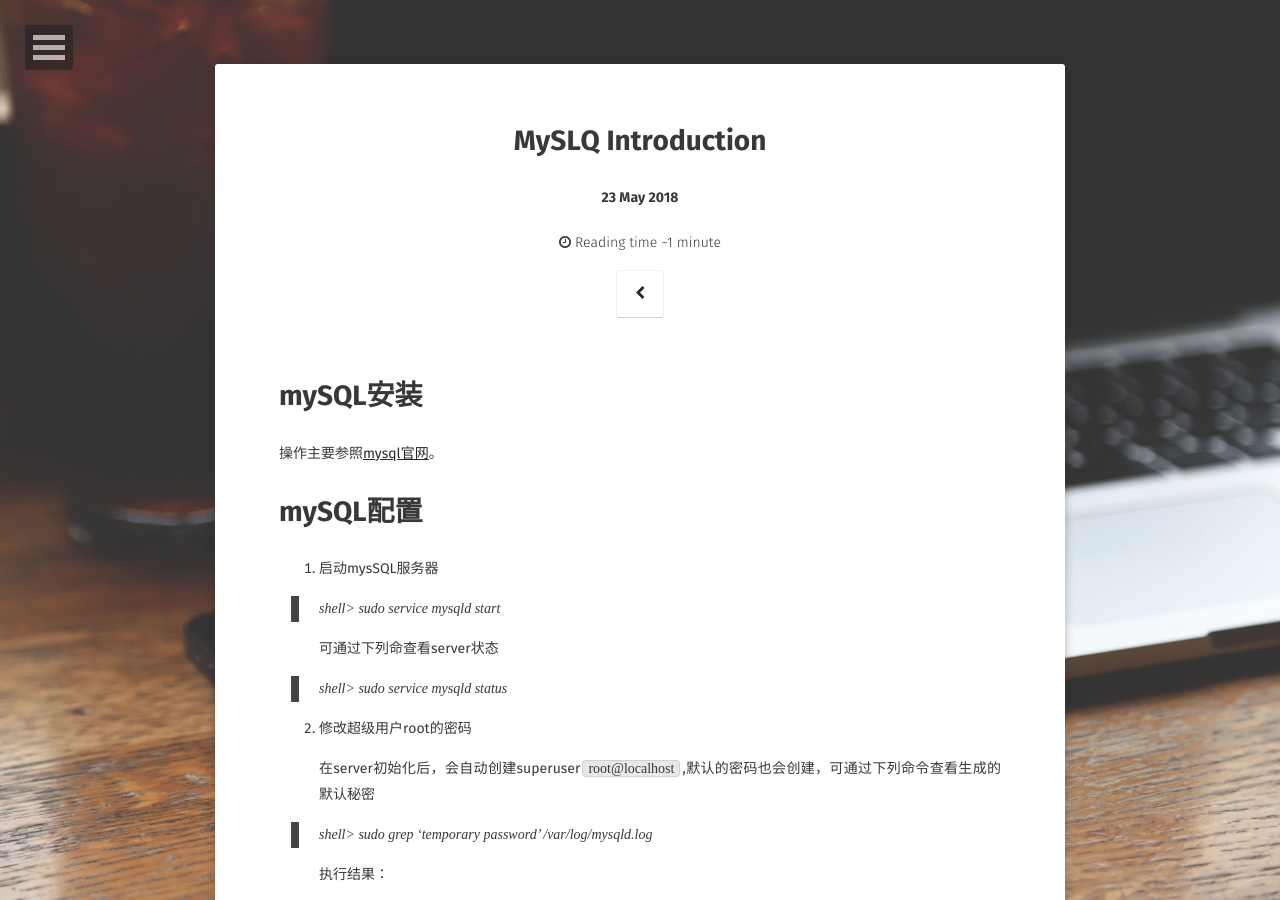
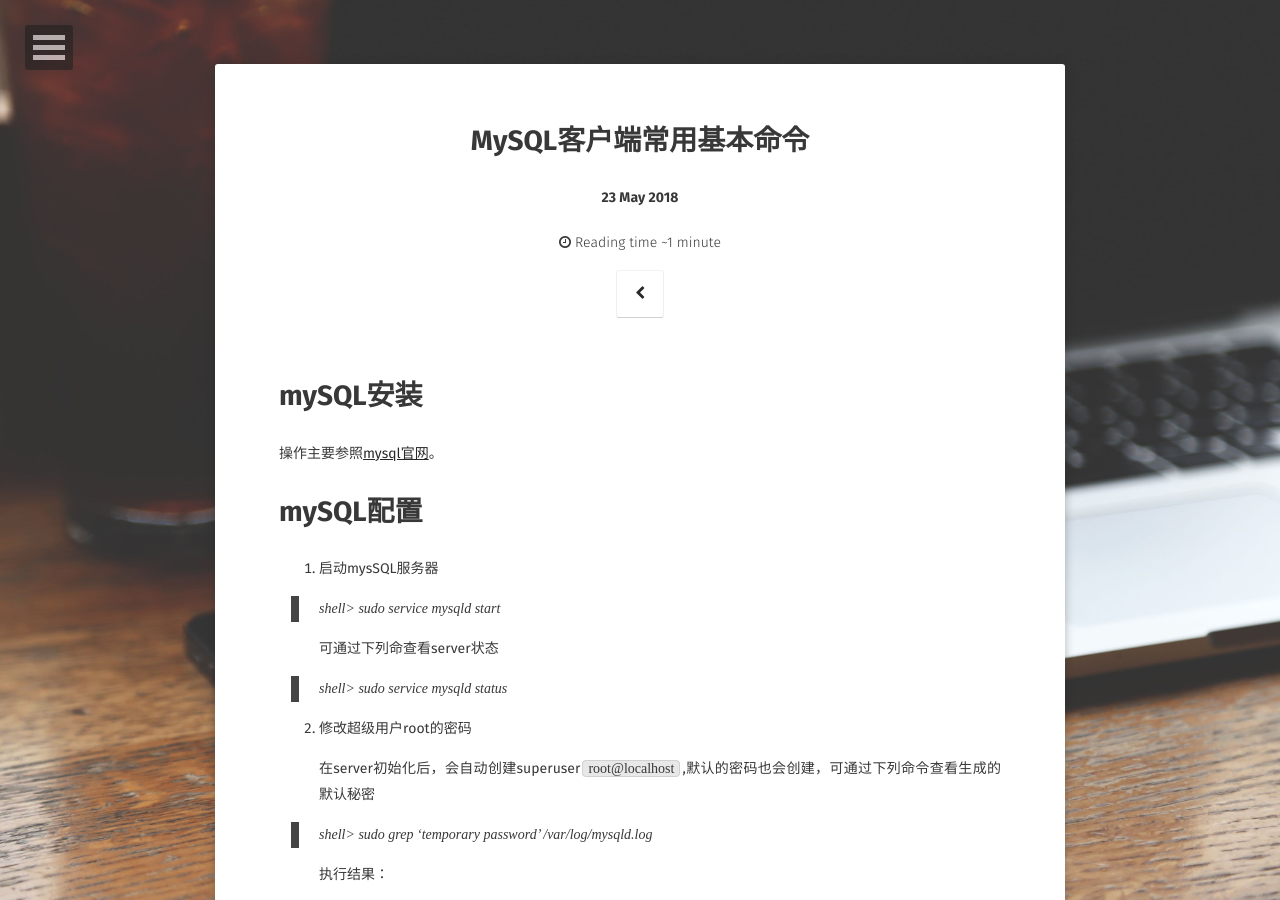
Before and after one commit to CathrineTeng/CathrineTeng.github.io, a Jekyll site: the page built from _posts/2018-05-23-MySQL.md, in a window 1280 px wide and 900 px high. Built offline with Jekyll 4.4.1, drawn with Linux system fonts in a browser that asks for light colours; some web fonts are replaced; comment, search, counter and statistics services are not loaded.

Commit message:
fix typo

```diff
--- a/_posts/2018-05-23-MySQL.md
+++ b/_posts/2018-05-23-MySQL.md
@@ -1,8 +1,8 @@
 ---
 layout: post
-title:  "MySLQ Introduction"
+title:  "MySQL客户端常用基本命令"
 date:   2018-05-23
-excerpt: "MathJax Example for Moon Jekyll Theme."
+excerpt: "安装mysql后，命令行输入的几个基本命令"
 tag:
 - mysql
 - command
```
